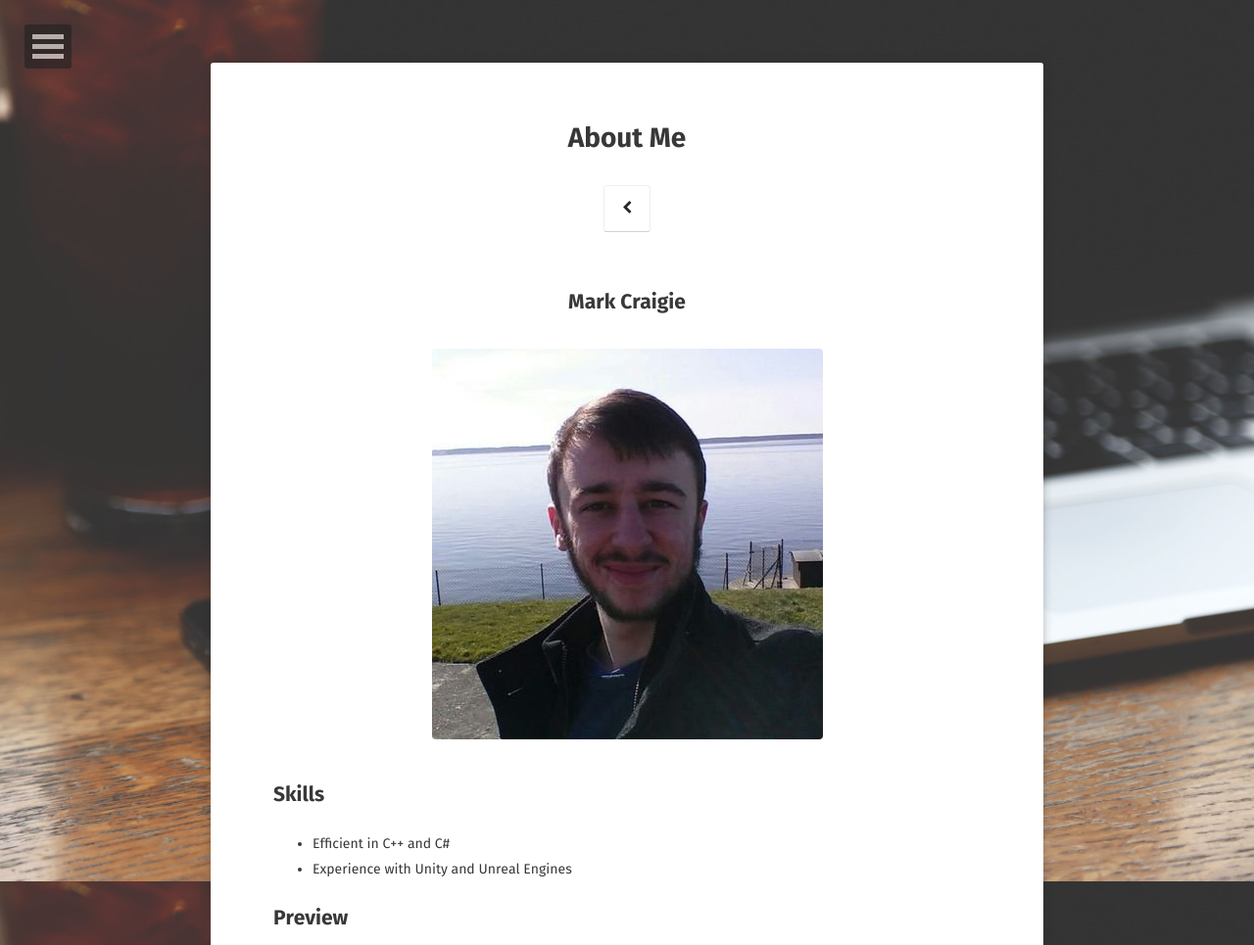
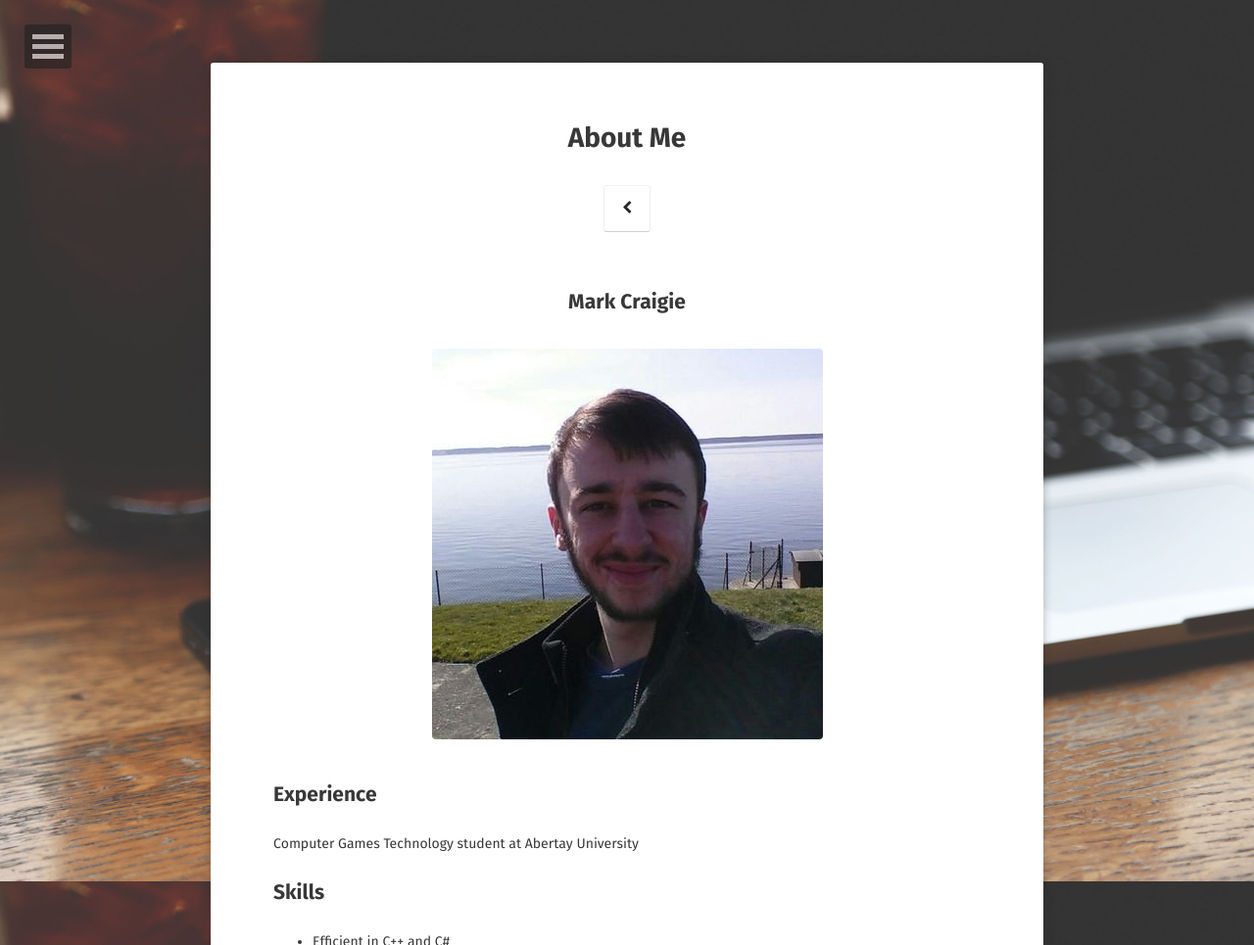
Before and after one commit to LeSmurk/CraigieDev, a Jekyll site: the page built from about/index.md, in a window 1280 px wide. Shown: the top 965 px of the page at 98% size. Built offline with Jekyll 4.4.1, drawn with Linux system fonts in a browser that asks for light colours; some web fonts are replaced; some of the changed text lies outside the part shown; grey boxes are pictures that could not be loaded.

Commit message:
Update index.md

```diff
--- a/about/index.md
+++ b/about/index.md
@@ -12,15 +12,9 @@ comments: false
 	   <a href="http://craigiedev.co.uk/assets/img/maface.jpg"><img src="http://craigiedev.co.uk/assets/img/maface.jpg"></a>
 </figure>
 
+## Experience
+Computer Games Technology student at Abertay University
+
 ## Skills
 * Efficient in C++ and C#
 * Experience with Unity and Unreal Engines
-
-## Preview
-
-{% capture images %}
-    /assets/img/Ma Face.png
-{% endcapture %}
-{% include gallery images=images caption="Screenshots of Moon Theme" cols=2 %}
-
-See a [live version of Moon](http://taylantatli.github.io/Moon) hosted on GitHub.
```
